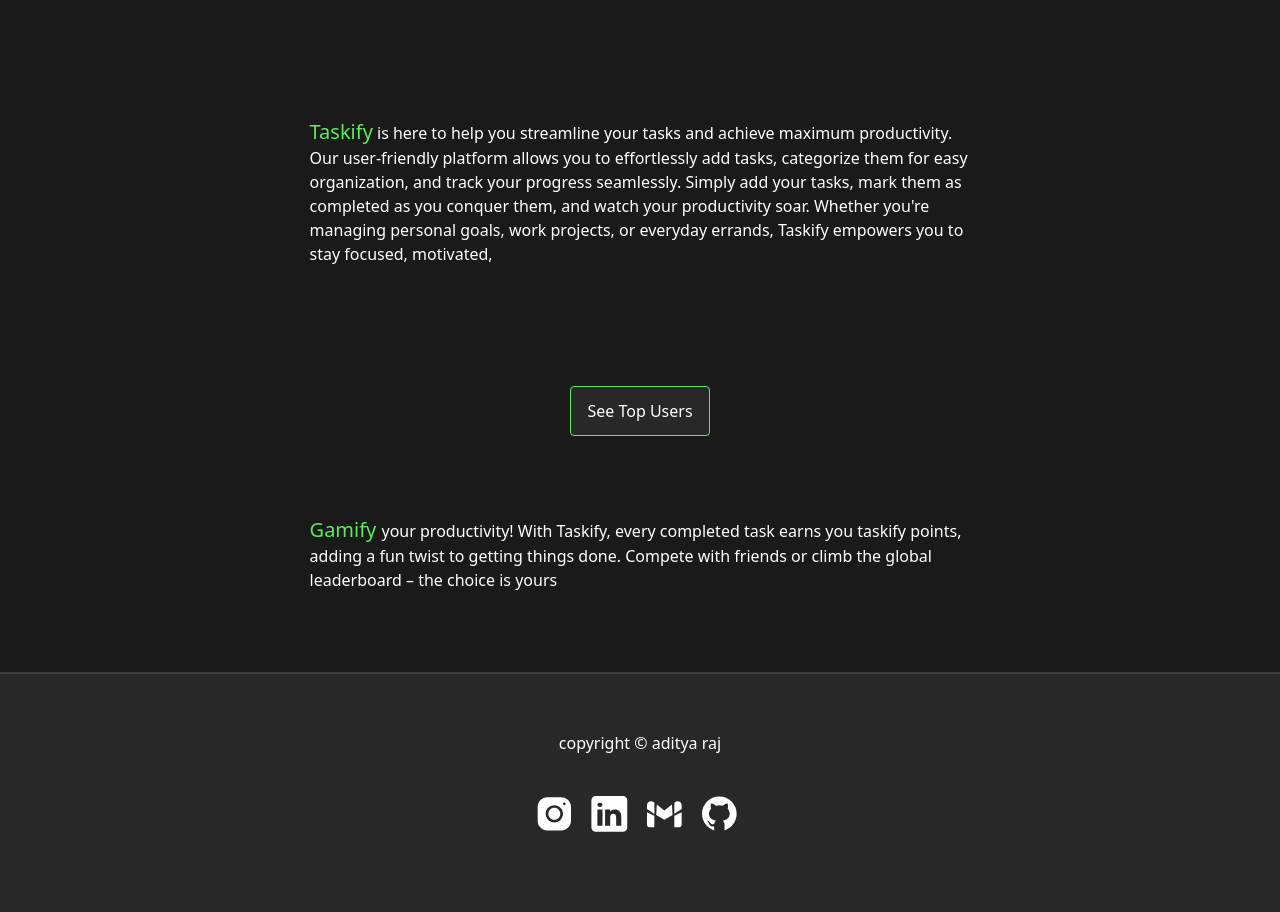
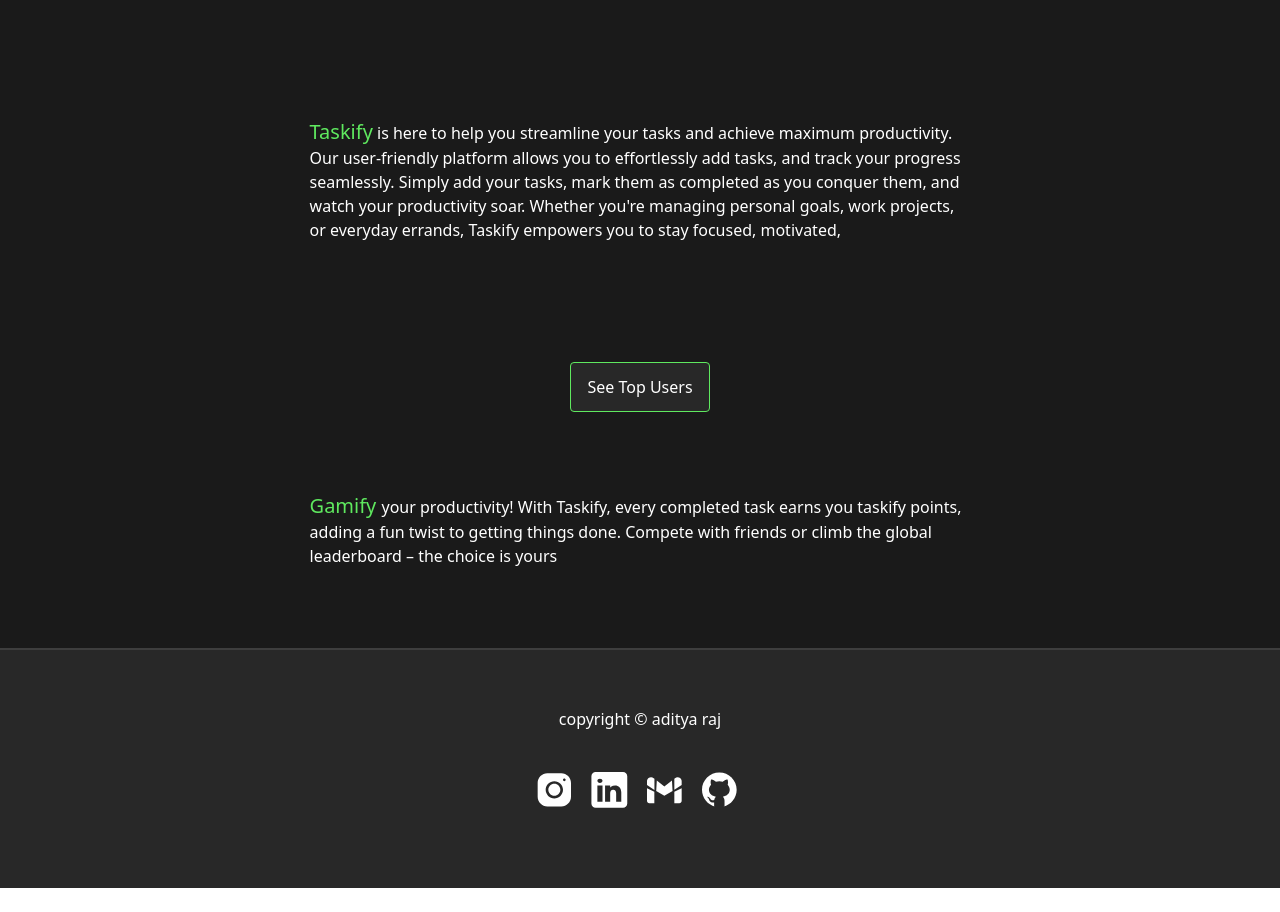
Before and after one commit to midsane/taskify-frontend, a React (Vite) app: page / in a window 1280 px wide. Shown: the part 1316-2228 px from the top of the page. After the commit the page ends 2204 px from the top, so only its background shows below. Built offline with nearby package versions, Linux system fonts and the light colour scheme.

Commit message:
Update Content.jsx

```diff
--- a/src/components/Content.jsx
+++ b/src/components/Content.jsx
@@ -24,8 +24,7 @@ export default function Content() {
       <p className="my-20 lg:w-[70%]">
         <span className="text-xl text-primary">Taskify</span> is here to help
         you streamline your tasks and achieve maximum productivity. Our
-        user-friendly platform allows you to effortlessly add tasks, categorize
-        them for easy organization, and track your progress seamlessly. Simply
+        user-friendly platform allows you to effortlessly add tasks, and track your progress seamlessly. Simply
         add your tasks, mark them as completed as you conquer them, and watch
         your productivity soar. Whether you're managing personal goals, work
         projects, or everyday errands, Taskify empowers you to stay focused,
```
